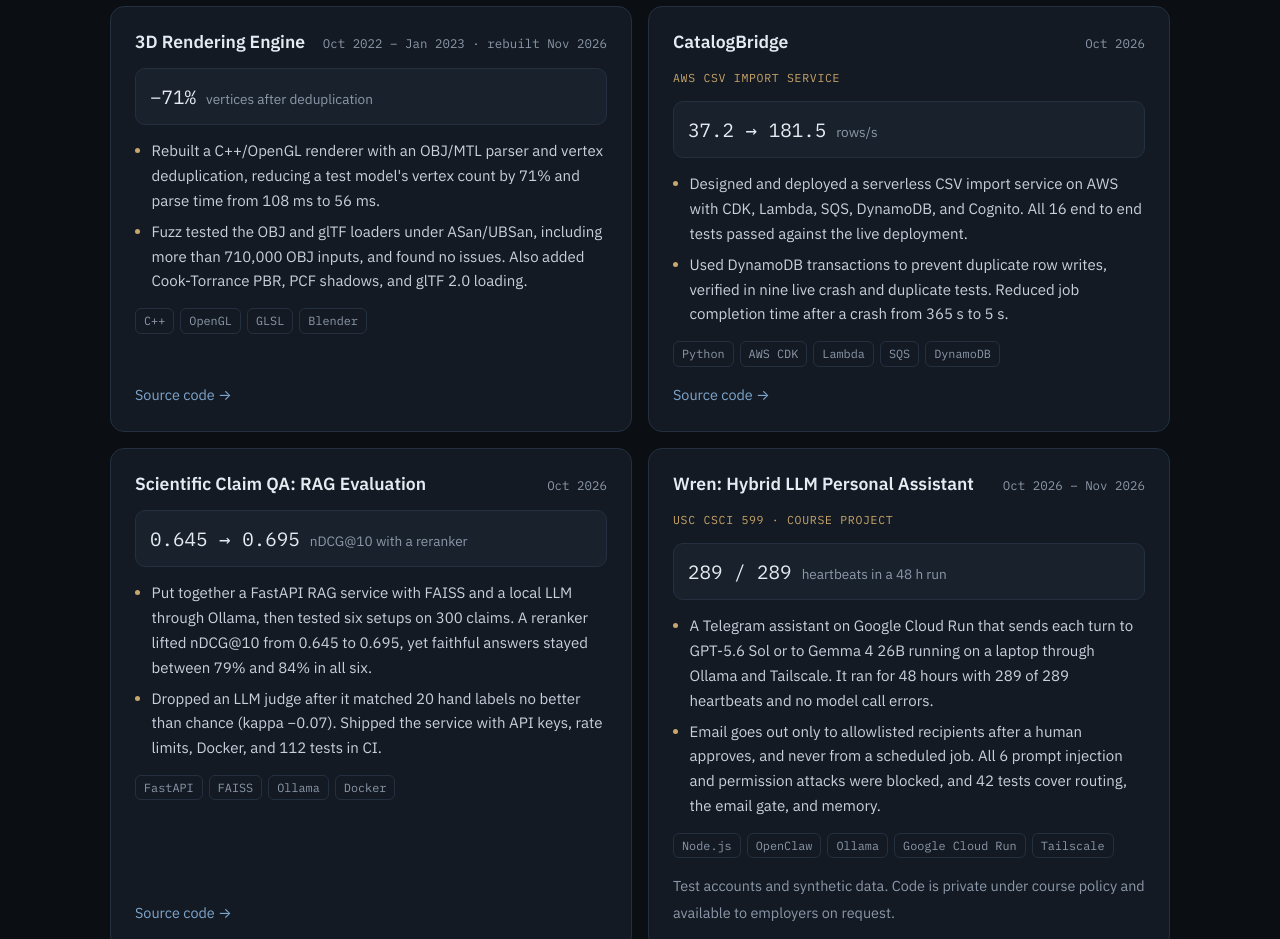
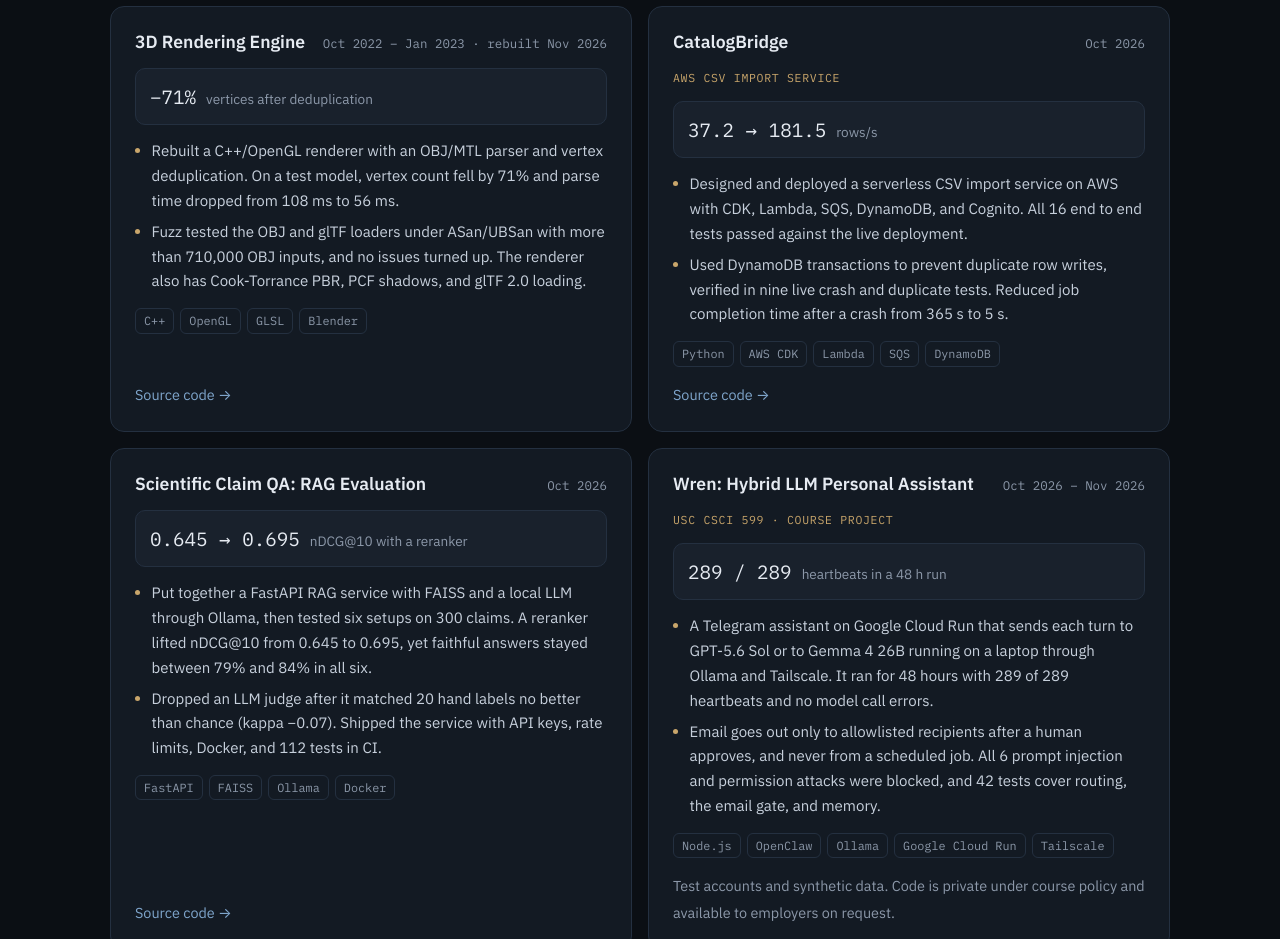
Before and after one commit to Tofuhsu/tofuhsu.github.io, a plain HTML site: page index.html in a window 1280 px wide. Shown: the part 2380-3319 px from the top of the page. Drawn offline with Linux system fonts and the light colour scheme; animation ran at ten frames a second.

Commit message:
Reword the 3D renderer bullets (N9, N10); refresh Embedded resume PDF (1116)
Co-Authored-By: Claude Opus 5.5 <noreply@anthropic.com>

```diff
--- a/index.html
+++ b/index.html
@@ -342,8 +342,8 @@
             <div class="top"><h3>3D Rendering Engine</h3><span class="date">Oct 2022 – Jan 2023 · rebuilt Nov 2026</span></div>
             <div class="metric"><span class="v">−71%</span><span class="k">vertices after deduplication</span></div>
             <ul>
-              <li>Rebuilt a C++/OpenGL renderer with an OBJ/MTL parser and vertex deduplication, reducing a test model's vertex count by 71% and parse time from 108 ms to 56 ms.</li>
-              <li>Fuzz tested the OBJ and glTF loaders under ASan/UBSan, including more than 710,000 OBJ inputs, and found no issues. Also added Cook-Torrance PBR, PCF shadows, and glTF 2.0 loading.</li>
+              <li>Rebuilt a C++/OpenGL renderer with an OBJ/MTL parser and vertex deduplication. On a test model, vertex count fell by 71% and parse time dropped from 108 ms to 56 ms.</li>
+              <li>Fuzz tested the OBJ and glTF loaders under ASan/UBSan with more than 710,000 OBJ inputs, and no issues turned up. The renderer also has Cook-Torrance PBR, PCF shadows, and glTF 2.0 loading.</li>
             </ul>
             <div class="pills"><span class="pill">C++</span><span class="pill">OpenGL</span><span class="pill">GLSL</span><span class="pill">Blender</span></div>
             <div class="foot"><a href="https://github.com/Tofuhsu/3D-Rendering-Engine" target="_blank" rel="noopener">Source code →</a></div>
```
Also changed, not shown: 1 other file.
